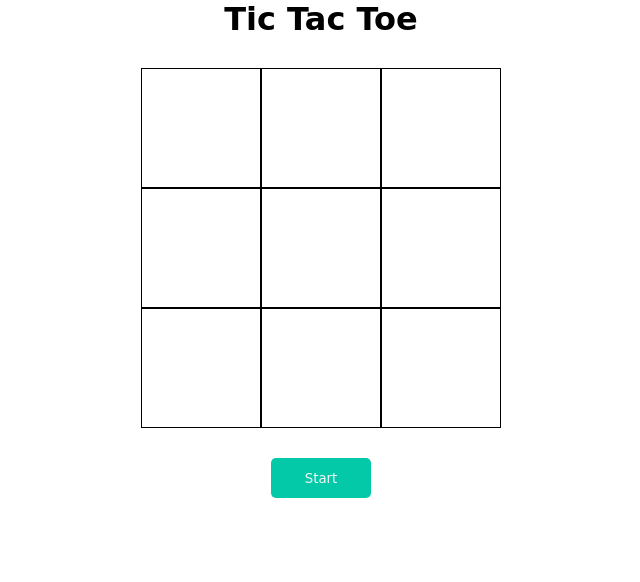
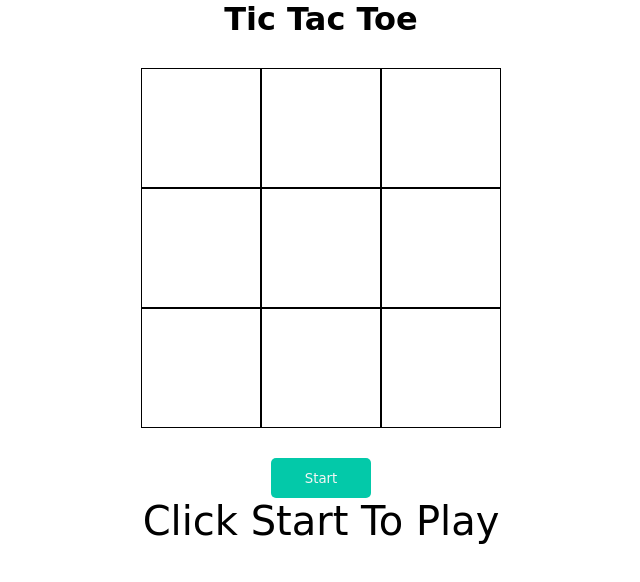
Before and after one commit to odai307/Tic-Tac-Toe, a plain HTML site: page index.html in a window 1280 px wide. Shown: the whole page, without its empty margins (319-959 px from the left). Drawn offline with Linux system fonts and the light colour scheme.

Commit message:
minor fix

```diff
--- a/index.html
+++ b/index.html
@@ -22,7 +22,7 @@
     </div>
     <div class="btn-and-text">
         <button class="btn start">Start</button>
-        <p></p>
+        <p>Click Start To Play</p>
     </div>
 </body>
 </html>
```
